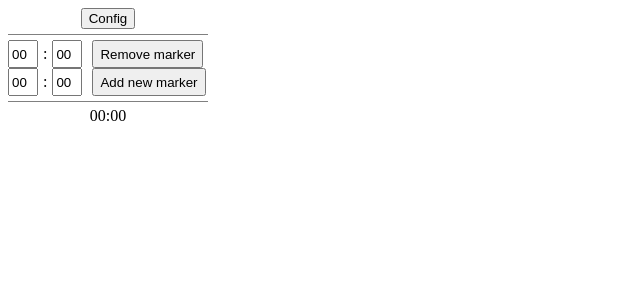
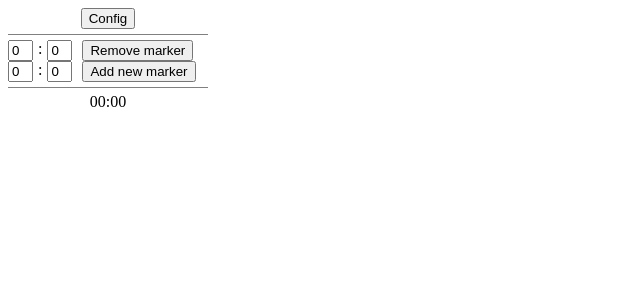
Before and after one commit to cadudotdev/work-markers, a React app: page / in a window 1280 px wide. Shown: the top 300 px of the page, without its empty margins (0-640 px from the left). Built offline with nearby package versions, Linux system fonts and the light colour scheme.

Commit message:
feature: create time component and logic

```diff
--- a/src/components/Marker/index.tsx
+++ b/src/components/Marker/index.tsx
@@ -3,19 +3,19 @@ import React, { FC } from 'react';
 import {
   TimeMarkerContainer,
   Separator,
-  MarkerContainer,
 } from './styles';
 
 import { Button } from '@component/Button';
+import { Time } from '@component/Time';
 
-export const Marker: FC<any> = ({ title }) => {
+interface MarkerProps {
+  title: string;
+}
+
+export const Marker: FC<MarkerProps> = ({ title }) => {
 
   return <TimeMarkerContainer>
-    <MarkerContainer
-      value={'00'} />
-    <Separator>:</Separator>
-    <MarkerContainer
-      value={'00'} />
+    <Time format='24H' />
     <Separator />
     <Button title={title} />
   </TimeMarkerContainer>;
--- /dev/null
+++ b/src/components/Time/index.tsx
@@ -0,0 +1,60 @@
+import React, { FC, useState } from 'react';
+
+import { TimeContainer, InputContainer, Separator } from './styles';
+
+type TimeType = 'HOURS' | 'MINUTES';
+type TimeFormat = '24H' | 'AM/PM';
+
+const getEmptyDate = () => {
+  return new Date(null, null, null, 0, 0, 0, 0);
+};
+
+interface TimeState {
+  hours: number;
+  minutes: number;
+}
+
+interface TimeProps {
+  format: TimeFormat
+}
+
+export const Time: FC<TimeProps> = ({ format }) => {
+  const [state, setState] = useState<TimeState>({
+    hours: getEmptyDate().getHours(),
+    minutes: getEmptyDate().getMinutes()
+  });
+
+  function onChangeFunction(value: string, type: TimeType, format?: TimeFormat) {
+    const newValue = Number(value);
+    if (type === 'HOURS') {
+      if (format === 'AM/PM' && Number(value) <= 12 || format === '24H' && Number(value) <= 23) {
+        const data = new Date(null, null, null, newValue, state.minutes, 0);
+        console.log(data);
+
+        setState(prevState => ({ ...prevState, hours: newValue }));
+      }
+    }
+
+    if (type === 'MINUTES') {
+      if (Number(value) <= 59) {
+        const data = new Date(null, null, null, state.hours, newValue, 0);
+        console.log(data);
+        setState(prevState => ({ ...prevState, minutes: newValue }));
+      }
+    }
+  }
+
+  return <TimeContainer>
+    <InputContainer
+      maxLength={2}
+      onChange={e => onChangeFunction(e.target.value, 'HOURS', format)}
+      value={state.hours}
+    />
+    <Separator>:</Separator>
+    <InputContainer
+      maxLength={2}
+      onChange={e => onChangeFunction(e.target.value, 'MINUTES')}
+      value={state.minutes}
+    />
+  </TimeContainer>;
+};
--- /dev/null
+++ b/src/components/Time/styles.ts
@@ -0,0 +1,15 @@
+import styled from 'styled-components';
+
+export const TimeContainer = styled.div`
+  display: flex;
+`;
+
+export const Separator = styled.div`
+  margin-left: 5px;
+  margin-right: 5px;
+`;
+
+export const InputContainer = styled.input`
+  width: 25px;
+   outline: none;
+`;
```
